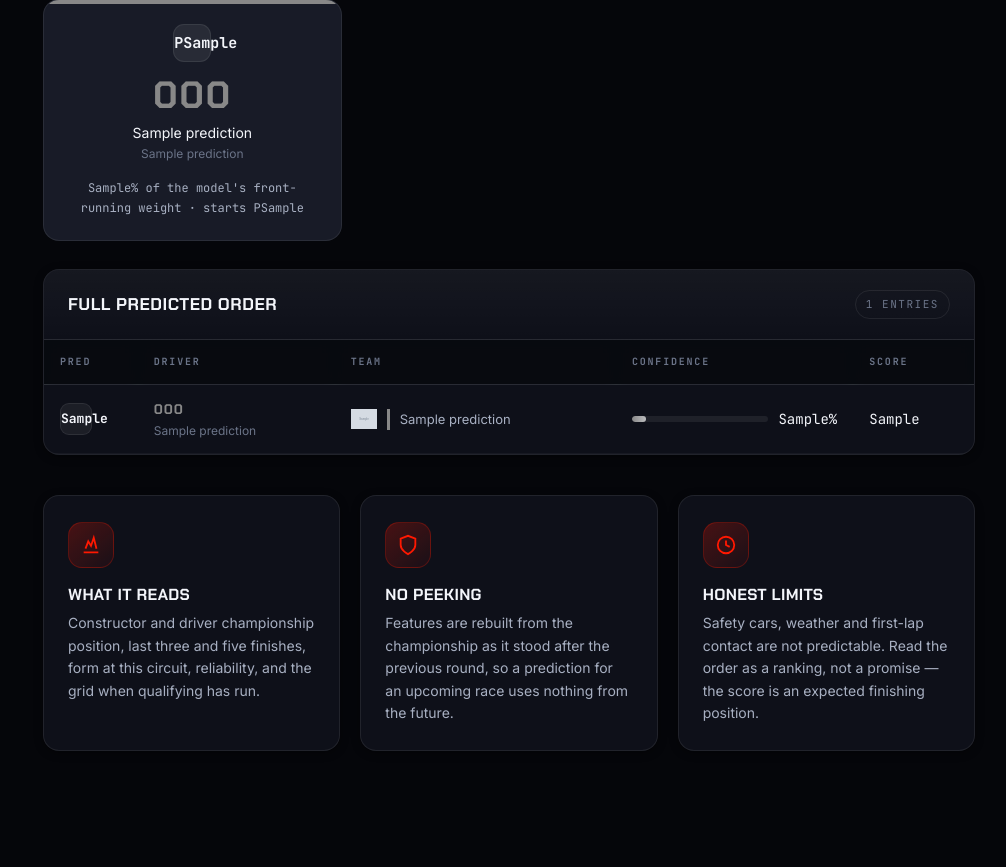
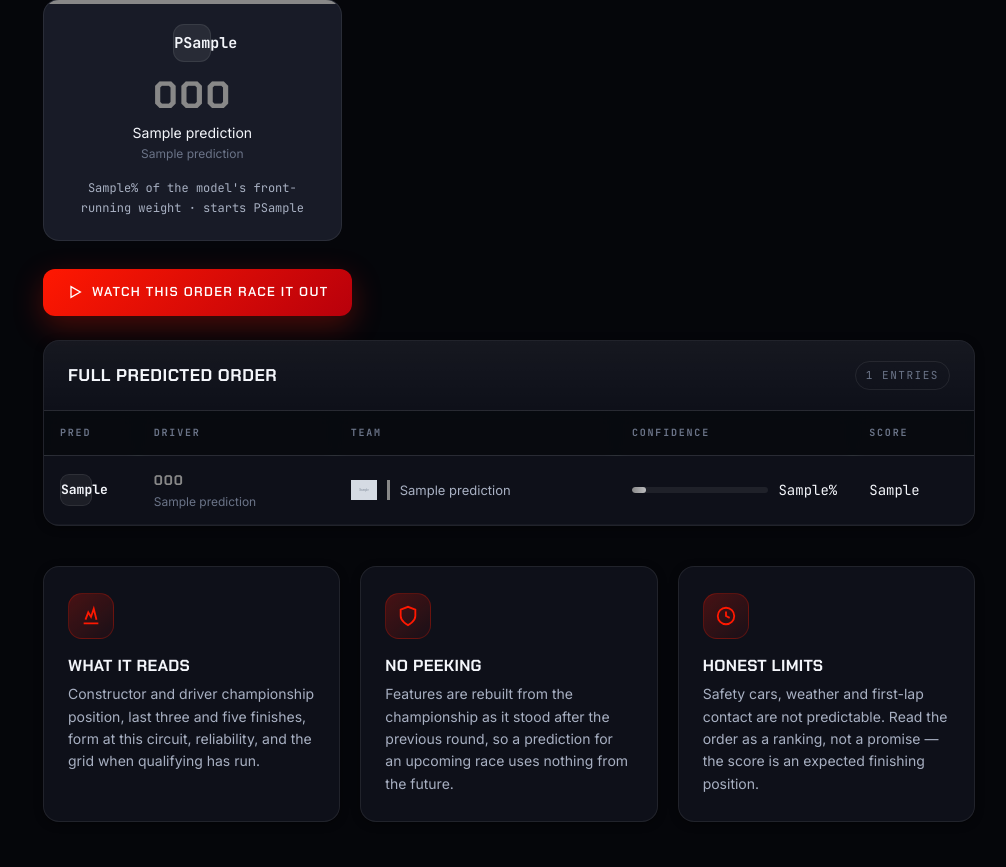
Before and after one commit to Krish-Patel656/GridCast, a FastAPI app: template templates/predictions.html in a window 1280 px wide. Shown: the part 1064-1931 px from the top of the page, without its empty margins (265-1271 px from the left). Before the commit the page ends 1815 px from the top, so only its background shows below. Run offline with FastAPI, Linux system fonts and the light colour scheme; the template is opened without the code that fills it: most values are stand-ins (such as "Sample title", 1, 10 or a date in 2020); grey boxes marked "Sample" are stand-in pictures.

Commit message:
Link race simulation from predictions and schedule pages

```diff
--- a/templates/predictions.html
+++ b/templates/predictions.html
@@ -148,6 +148,15 @@
         {% endfor %}
     </div>
 
+    <div class="hero__actions" style="margin: 4px 0 24px">
+        <a class="btn btn--primary" href="/simulation?year={{ year }}&round={{ round }}">
+            <svg viewBox="0 0 24 24" fill="none" stroke="currentColor" stroke-width="2">
+                <polygon points="6 4 20 12 6 20 6 4"/>
+            </svg>
+            Watch this order race it out
+        </a>
+    </div>
+
     <div class="card" data-reveal>
         <div class="card__header">
             <h2>Full predicted order</h2>
--- a/templates/schedule.html
+++ b/templates/schedule.html
@@ -51,6 +51,7 @@
         {% if not e.is_testing %}
         <a href="/results?year={{ year }}&round={{ e.round }}" class="race-card__link">View results →</a>
         <a href="/predictions?year={{ year }}&round={{ e.round }}" class="race-card__link" style="color: var(--cyan); margin-left: 14px">Predict →</a>
+        <a href="/simulation?year={{ year }}&round={{ e.round }}" class="race-card__link" style="color: var(--amber); margin-left: 14px">Simulate →</a>
         {% endif %}
     </article>
     {% endfor %}
```
